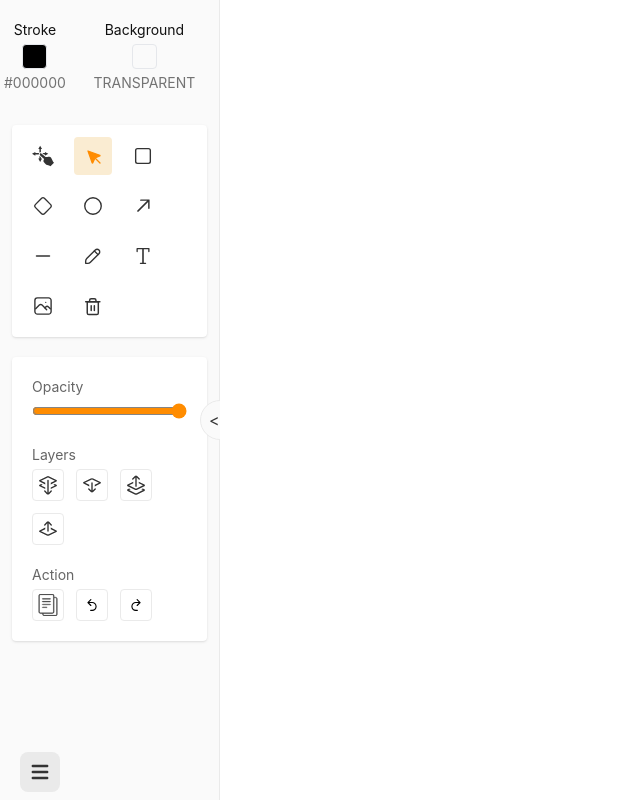
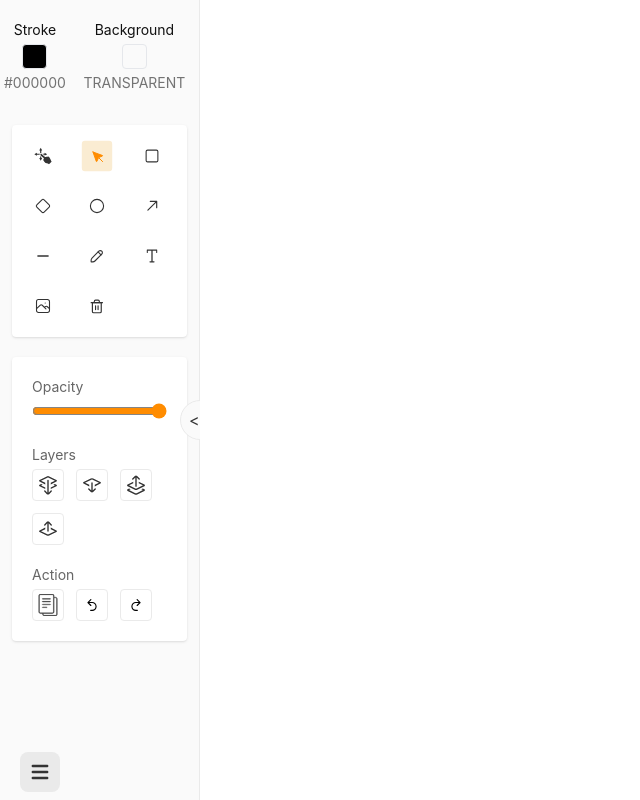
Before and after one commit to dawkaka/drawapp, a React (Vite) app: page / in a window 1280 px wide. Shown: the whole page, without its empty margins (0-640 px from the left). Built offline with nearby package versions, Linux system fonts and the light colour scheme.

Commit message:
feat: make side smaller

```diff
--- a/src/components/side.tsx
+++ b/src/components/side.tsx
@@ -14,11 +14,8 @@ import Menu from "./menu"
 
 export default function Side() {
     const [closed, setClosed] = useState(true)
-    const [opened, setOpened] = useState(false)
     const [main, setAppState] = useAtom(AppState)
-    const [items, setItems] = useAtom(AppDrawings)
-    const [modal, setModal] = useState(false)
-    const [width, setWidth] = useState(220)
+    const [width, setWidth] = useState(200)
     const sideRef = useRef(null)
     const [theme, setTheme] = useState<"dark" | "light">("light")
     const tool = main.tool
--- a/src/components/tools.tsx
+++ b/src/components/tools.tsx
@@ -61,7 +61,7 @@ export default function Tools() {
                 zIndex: -1
             }}
         >
-            <div className="flex md:flex-wrap gap-3">
+            <div className="flex md:grid grid-cols-3 gap-3">
                 <CanvasTool onClick={() => setState({ ...app, tool: "move" })} tool="move" selectedTool={tool}>
                     <svg version="1.1" id="_x32_" xmlns="http://www.w3.org/2000/svg" xmlnsXlink="http://www.w3.org/1999/xlink" viewBox="0 0 512 512" xmlSpace="preserve" fill="currentColor"><g id="SVGRepo_bgCarrier" strokeWidth="0"></g>
                         <g id="SVGRepo_tracerCarrier" strokeLinecap="round" strokeLinejoin="round"></g><g id="SVGRepo_iconCarrier"> <style type="text/css"></style>
@@ -139,9 +139,10 @@ export function CanvasTool({ onClick, tool, selectedTool, children }: { onClick:
             style={{
                 backgroundColor: selectedTool === tool ? "var(--p-light)" : "",
                 fill: selectedTool === tool ? "var(--p-dark)" : "none",
+                transform: "scale(0.8)"
             }}
         >
-            <div className="relative h-[18px] w-[18px] md:h-[22px] md:w-[22px]">
+            <div className="relative h-[22px] w-[22px]">
                 {children}
             </div>
         </button>
```
